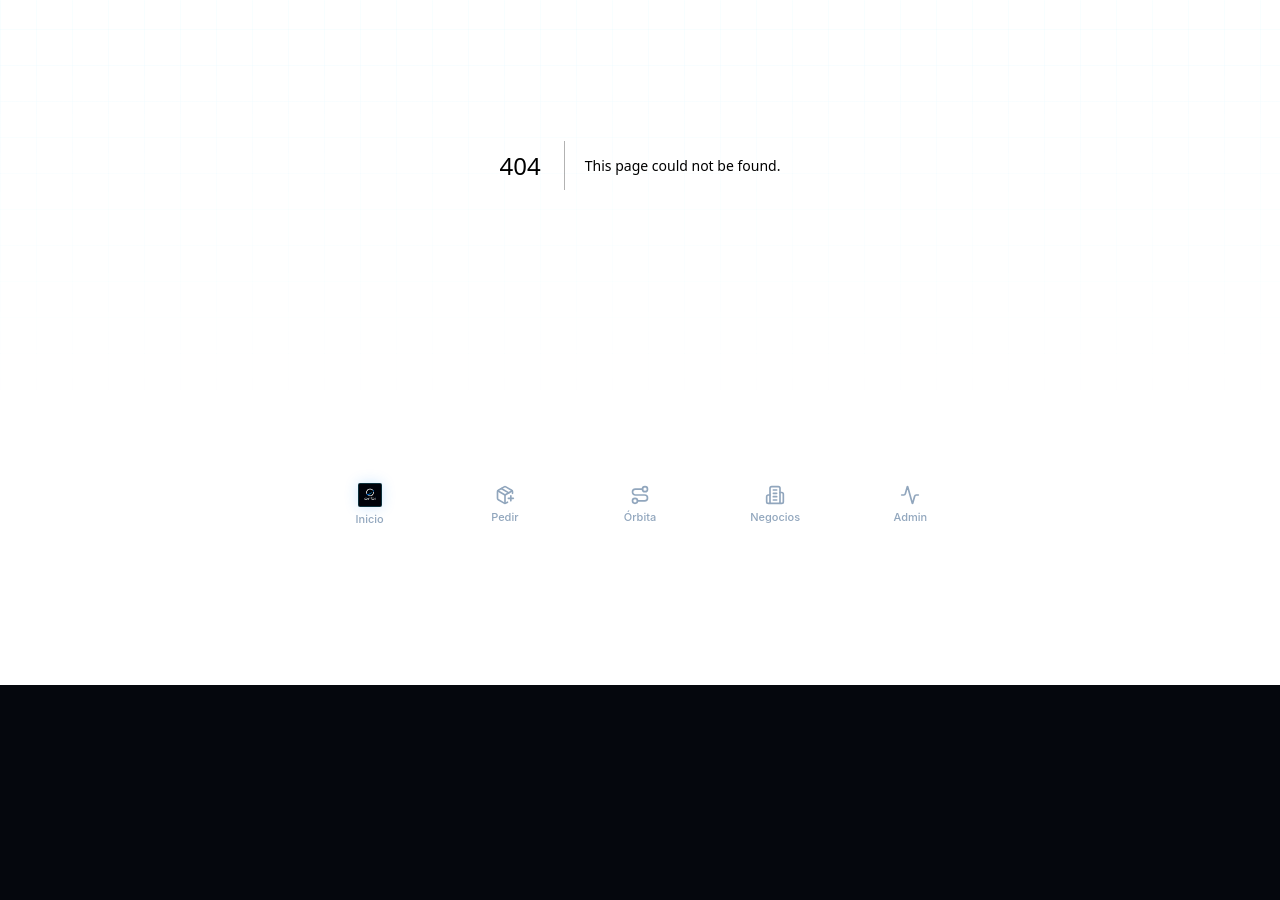
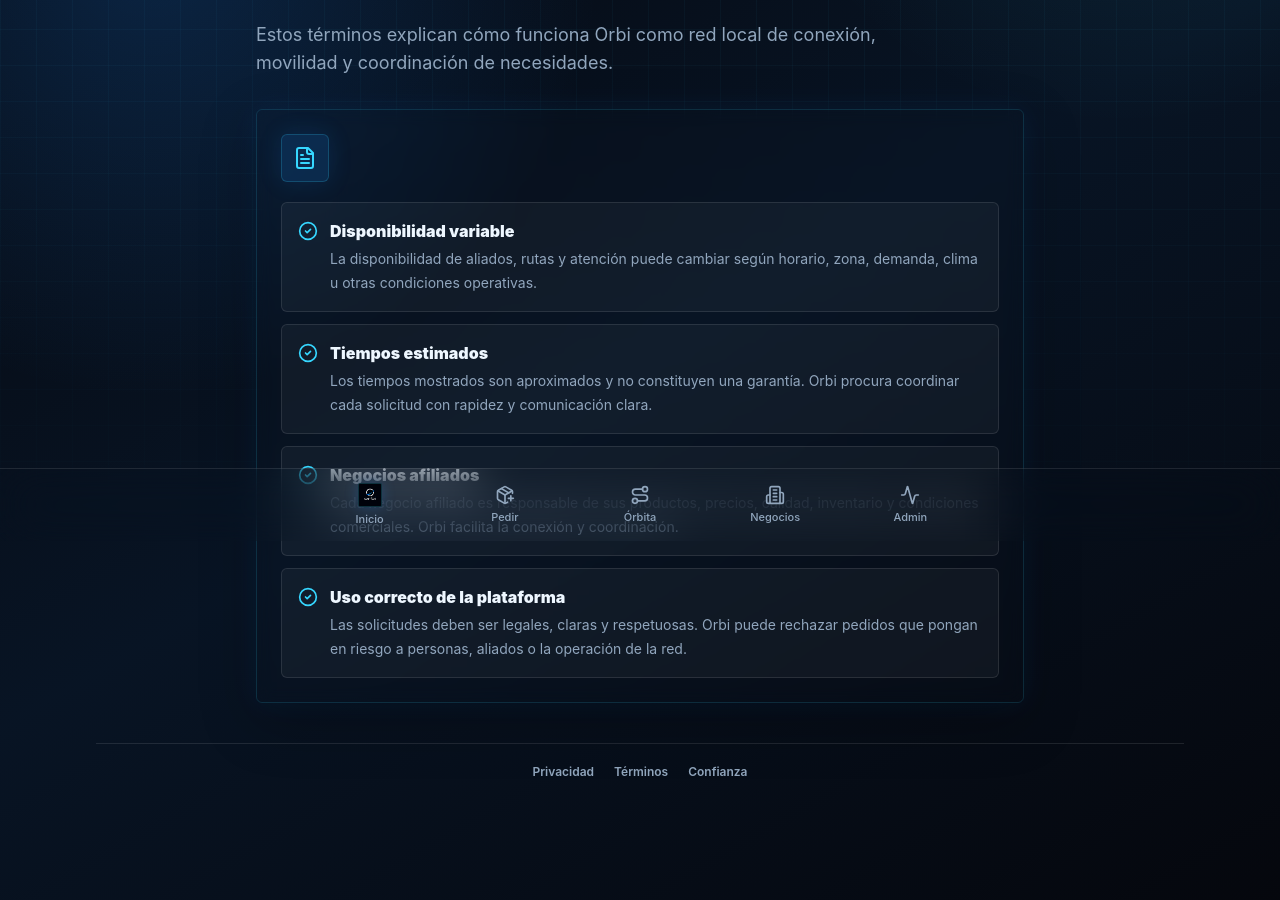
Before and after one commit to diegovs55/orbi-app, a Next.js app: page /terminos in a window 1280 px wide. Before the commit this address had no page. Shown: the part 259-1159 px from the top of the page. Before the commit the page ends 944 px from the top, so only its background shows below. Built offline with nearby package versions, Linux system fonts and the light colour scheme.

Commit message:
Sistema legal y confianza visual Orbi

```diff
--- /dev/null
+++ b/app/confianza/page.tsx
@@ -0,0 +1,31 @@
+import { Network } from "lucide-react";
+import { TrustPage } from "@/components/TrustPage";
+
+export default function ConfianzaPage() {
+  return (
+    <TrustPage
+      eyebrow="Red Orbi"
+      title="Red segura y verificada"
+      description="Orbi nace como una red local: cercana, práctica y construida para resolver con aliados confiables y seguimiento humano."
+      icon={Network}
+      sections={[
+        {
+          title: "Aliados locales",
+          body: "Trabajamos con negocios de la zona para acercar productos, servicios y soluciones cotidianas con una experiencia más directa."
+        },
+        {
+          title: "Revisión manual de negocios",
+          body: "Los negocios afiliados se registran y revisan manualmente antes de mostrarse como parte de la red pública de Orbi."
+        },
+        {
+          title: "Enfoque comunitario",
+          body: "Red Orbi busca fortalecer la movilidad local, ayudar a comercios cercanos y resolver necesidades reales del día a día."
+        },
+        {
+          title: "Protección y seguimiento",
+          body: "Cada solicitud se coordina con datos mínimos, comunicación por WhatsApp y seguimiento suficiente para mantener claridad durante el proceso."
+        }
+      ]}
+    />
+  );
+}
--- a/app/layout.tsx
+++ b/app/layout.tsx
@@ -31,6 +31,12 @@ const navItems = [
   { href: "/admin", label: "Admin", icon: Activity }
 ];
 
+const footerLinks = [
+  { href: "/privacidad", label: "Privacidad" },
+  { href: "/terminos", label: "Términos" },
+  { href: "/confianza", label: "Confianza" }
+];
+
 export default function RootLayout({ children }: { children: React.ReactNode }) {
   return (
     <html lang="es">
@@ -39,6 +45,19 @@ export default function RootLayout({ children }: { children: React.ReactNode })
           <div className="orbit-grid pointer-events-none absolute inset-0 opacity-80" />
           <main className="relative mx-auto flex min-h-screen w-full max-w-6xl flex-col px-5 py-6 sm:px-8">
             {children}
+            <footer className="mt-10 border-t border-white/10 pt-5">
+              <div className="flex flex-wrap items-center justify-center gap-x-5 gap-y-2 text-xs font-semibold text-orbi-muted">
+                {footerLinks.map((item) => (
+                  <Link
+                    key={item.href}
+                    href={item.href}
+                    className="transition hover:text-orbi-cyan"
+                  >
+                    {item.label}
+                  </Link>
+                ))}
+              </div>
+            </footer>
           </main>
           <nav className="fixed inset-x-0 bottom-0 z-30 border-t border-white/10 bg-orbi-black/88 px-2 py-2 backdrop-blur-xl">
             <div className="mx-auto grid max-w-2xl grid-cols-5 gap-1">
--- /dev/null
+++ b/app/privacidad/page.tsx
@@ -0,0 +1,31 @@
+import { ShieldCheck } from "lucide-react";
+import { TrustPage } from "@/components/TrustPage";
+
+export default function PrivacidadPage() {
+  return (
+    <TrustPage
+      eyebrow="Confianza Orbi"
+      title="Aviso de privacidad"
+      description="En Orbi cuidamos la información necesaria para coordinar solicitudes locales de forma clara, limitada y responsable."
+      icon={ShieldCheck}
+      sections={[
+        {
+          title: "Recopilación básica de datos",
+          body: "Podemos solicitar nombre, teléfono, descripción del pedido, origen, destino o referencias para entender tu solicitud y coordinar la atención."
+        },
+        {
+          title: "WhatsApp y ubicación",
+          body: "Las solicitudes se envían por WhatsApp con el mensaje prellenado. Las direcciones o referencias se usan únicamente para orientar la entrega, traslado o mandado solicitado."
+        },
+        {
+          title: "Protección de información",
+          body: "La información se usa solo para operar Red Orbi, dar seguimiento y mejorar la experiencia. No vendemos datos personales ni los usamos para fines ajenos al servicio."
+        },
+        {
+          title: "Contacto Orbi",
+          body: "Para dudas, correcciones o eliminación de información, puedes contactar a Orbi por el mismo canal de WhatsApp usado para levantar solicitudes."
+        }
+      ]}
+    />
+  );
+}
--- /dev/null
+++ b/app/terminos/page.tsx
@@ -0,0 +1,31 @@
+import { FileText } from "lucide-react";
+import { TrustPage } from "@/components/TrustPage";
+
+export default function TerminosPage() {
+  return (
+    <TrustPage
+      eyebrow="Operación Orbi"
+      title="Términos y condiciones"
+      description="Estos términos explican cómo funciona Orbi como red local de conexión, movilidad y coordinación de necesidades."
+      icon={FileText}
+      sections={[
+        {
+          title: "Disponibilidad variable",
+          body: "La disponibilidad de aliados, rutas y atención puede cambiar según horario, zona, demanda, clima u otras condiciones operativas."
+        },
+        {
+          title: "Tiempos estimados",
+          body: "Los tiempos mostrados son aproximados y no constituyen una garantía. Orbi procura coordinar cada solicitud con rapidez y comunicación clara."
+        },
+        {
+          title: "Negocios afiliados",
+          body: "Cada negocio afiliado es responsable de sus productos, precios, calidad, inventario y condiciones comerciales. Orbi facilita la conexión y coordinación."
+        },
+        {
+          title: "Uso correcto de la plataforma",
+          body: "Las solicitudes deben ser legales, claras y respetuosas. Orbi puede rechazar pedidos que pongan en riesgo a personas, aliados o la operación de la red."
+        }
+      ]}
+    />
+  );
+}
--- /dev/null
+++ b/components/TrustPage.tsx
@@ -0,0 +1,48 @@
+import { CheckCircle2, LucideIcon } from "lucide-react";
+import { PageShell } from "@/components/PageShell";
+
+type TrustPageSection = {
+  title: string;
+  body: string;
+};
+
+type TrustPageProps = {
+  eyebrow: string;
+  title: string;
+  description: string;
+  icon: LucideIcon;
+  sections: TrustPageSection[];
+};
+
+export function TrustPage({ eyebrow, title, description, icon: Icon, sections }: TrustPageProps) {
+  return (
+    <PageShell eyebrow={eyebrow} title={title} description={description}>
+      <div className="grid gap-4">
+        <div className="rounded-md border border-orbi-cyan/15 bg-gradient-to-br from-orbi-panel/88 via-orbi-panel/70 to-orbi-black/82 p-5 shadow-[0_18px_55px_rgba(0,0,0,0.28),0_0_28px_rgba(31,139,255,0.1)] backdrop-blur sm:p-6">
+          <div className="mb-5 flex h-12 w-12 items-center justify-center rounded-md border border-orbi-cyan/20 bg-orbi-blue/15 text-orbi-cyan shadow-[0_0_24px_rgba(31,139,255,0.14)]">
+            <Icon aria-hidden="true" className="h-6 w-6" />
+          </div>
+          <div className="grid gap-3">
+            {sections.map((section) => (
+              <article
+                key={section.title}
+                className="rounded-md border border-white/10 bg-white/[0.04] p-4"
+              >
+                <div className="flex gap-3">
+                  <CheckCircle2
+                    aria-hidden="true"
+                    className="mt-0.5 h-5 w-5 shrink-0 text-orbi-cyan"
+                  />
+                  <div>
+                    <h2 className="font-black text-orbi-text">{section.title}</h2>
+                    <p className="mt-1 text-sm leading-6 text-orbi-muted">{section.body}</p>
+                  </div>
+                </div>
+              </article>
+            ))}
+          </div>
+        </div>
+      </div>
+    </PageShell>
+  );
+}
```
